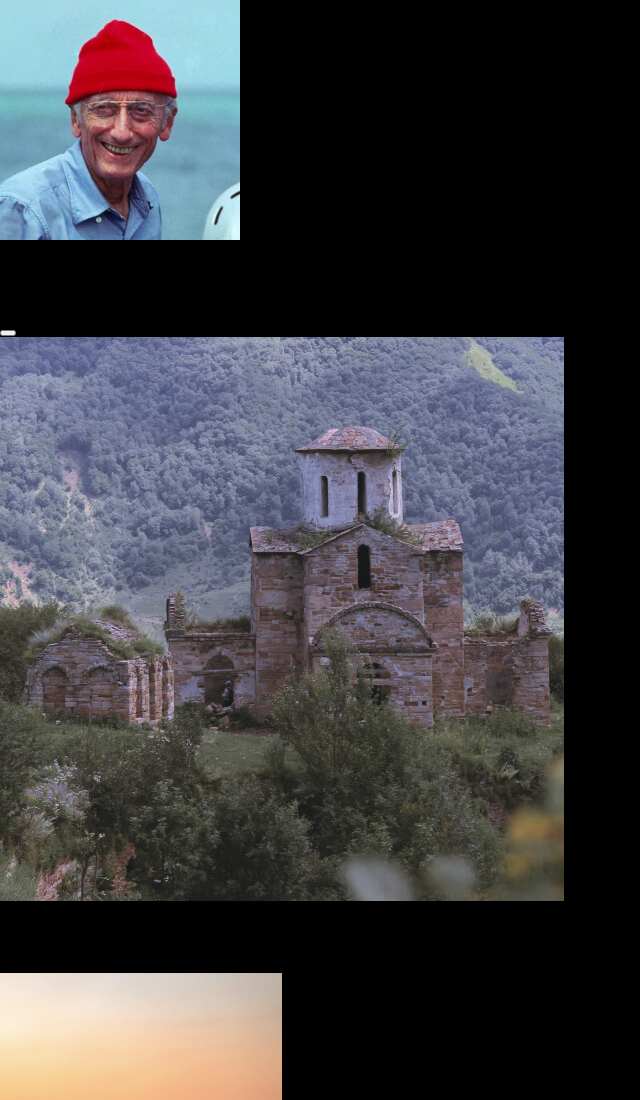
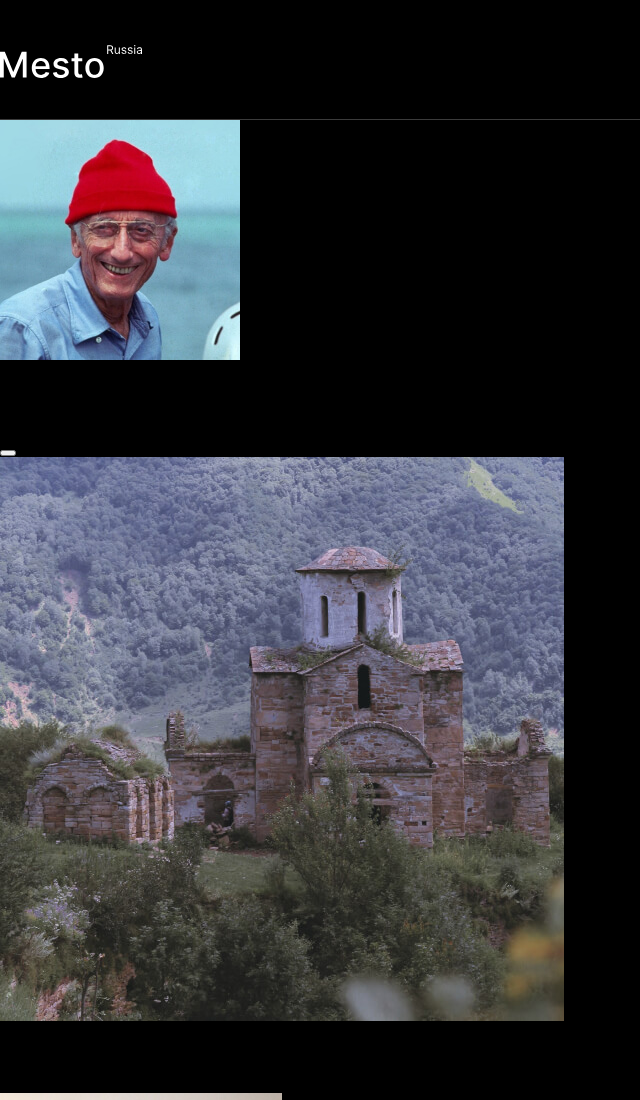
Before and after one commit to RomanKechko/mesto-project-bootcamp, a plain HTML site: page index.html in a window 1280 px wide. Shown: the top 1100 px of the page, without its empty margins (0-640 px from the left). Drawn offline with Linux system fonts and the light colour scheme.

Commit message:
feat: блок header

```diff
--- /dev/null
+++ b/blocks/header/__line/header__line.css
@@ -0,0 +1,6 @@
+.header__line {
+  margin-top: 41px;
+  min-width: 100%;
+  border-bottom: 1px solid #545454;
+  opacity: 0.7;
+}
--- /dev/null
+++ b/blocks/header/__logo/header__logo.css
@@ -0,0 +1,7 @@
+.header__logo {
+  width: 142px;
+  height: 33px;
+  background-image: url(../../../images/header/logo.svg);
+  background-repeat: no-repeat;
+  background-size: cover;
+}
--- a/index.html
+++ b/index.html
@@ -11,7 +11,7 @@
     <div class="page">
       <header class="header">
         <div class="header__logo"></div>
-        <div class="headerr__line"></div>
+        <div class="header__line"></div>
       </header>
 
       <main class="content">
--- a/pages/index.css
+++ b/pages/index.css
@@ -2,8 +2,9 @@
 @import url(../blocks/root/root.css);
 @import url(../blocks/page/page.css);
 
-@import url();
-@import url();
+@import url(../blocks/header/header.css);
+@import url(../blocks/header/__logo/header__logo.css);
+@import url(../blocks/header/__line/header__line.css);
 
 @import url();
 @import url();
```
